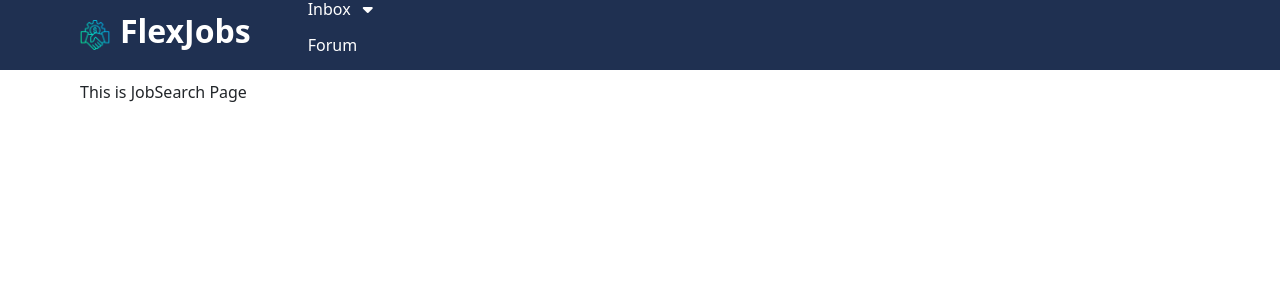
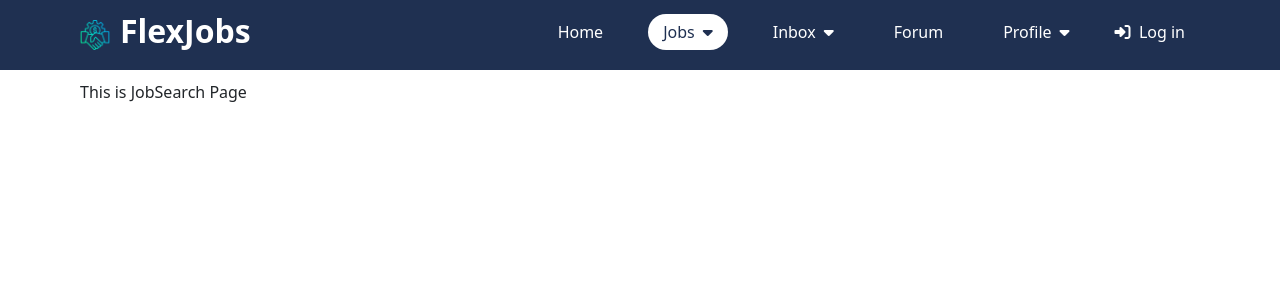
Before and after one commit to Kairos5106/FlexJobs, a React (Vite) app in the folder flexjobs-client/: page /JobSearch in a window 1280 px wide. Shown: the top 300 px of the page. Built offline with nearby package versions, Linux system fonts and the light colour scheme.

Commit message:
fixed nav item for wide screen

```diff
--- a/flexjobs-client/src/App.css
+++ b/flexjobs-client/src/App.css
@@ -39,9 +39,17 @@ header .logo {
   padding-bottom: 9px;
 }
 
+.nav-links {
+  width: 100%;
+  display: flex;
+  align-items: center;
+  padding-top: 10px;
+  justify-content: flex-end;
+}
+
 header nav ul li {
   list-style: none;
-  margin-left: 10px;
+  margin-left: 0px;
   position: relative; /* Added for dropdown positioning */
 }
 
@@ -50,11 +58,11 @@ header nav ul li a,
   text-decoration: none;
   color: #fff;
   padding: 6px 15px;
-  display: block;
+  display: inline-flex;
+  align-items: center;
 }
 
-header nav ul li a:hover,
-.nav-item:hover {
+header nav ul li a:hover {
   background: #fff;
   color: #1F3051;
   border-radius: 20px;
--- a/flexjobs-client/src/components/Navbar.jsx
+++ b/flexjobs-client/src/components/Navbar.jsx
@@ -56,7 +56,7 @@ const Navbar = () => {
                 <ul className={`nav-links ${isMenuOpen ? 'open' : ''}`}>
                     {/* Modules navigation */}
                     {navItems.map(({ path, title, subItems }) => (
-                        <li key={path}>
+                        <li key={path} className="nav-item">
                             <NavLink
                                 to={path}
                                 className={({ isActive }) => isActive ? "active" : ""}
@@ -85,7 +85,7 @@ const Navbar = () => {
                     {/* Login */}
                     <li>
                         <Link to="/login" className='nav-item'>
-                            <i className="fas fa-sign-in-alt"></i> Log in
+                            <i className="fas fa-sign-in-alt"></i>&nbsp;&nbsp;Log in
                         </Link>
                     </li>
                 </ul>
```
